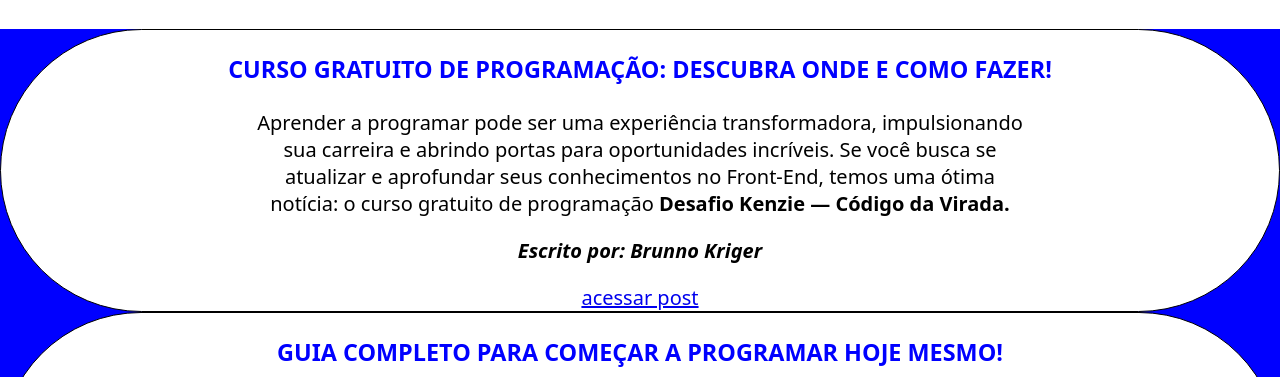
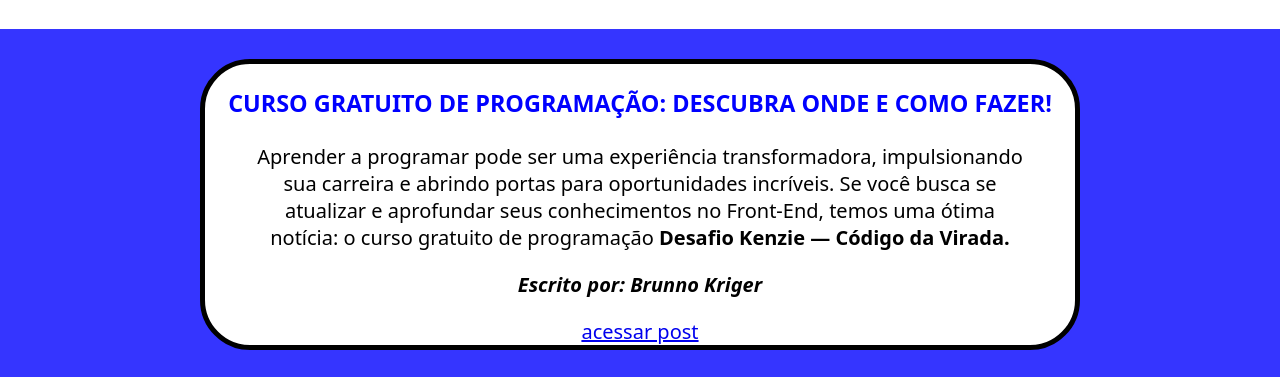
Before and after one commit to alessandrofernando/Blog-Kenzie, a plain HTML site: page index.html in a window 1280 px wide. Shown: the part 422-799 px from the top of the page. Drawn offline with Linux system fonts and the light colour scheme.

Commit message:
Algumas alterações

```diff
--- a/style.css
+++ b/style.css
@@ -18,23 +18,31 @@ header{
 
 body{
 
-    background-color:blue;
+    background-color:rgb(53, 53, 255);
     margin: 0px;
     padding: 0px;
     text-align: center;
     font-family:'Noto Sans' , sans-serif ;
-
+    border-radius: 200px;
 
 
 }
 
 section{
 
-    border: 1px solid black;
+
+    border: 5px solid black;
     background-color:white;
     font-size: 20px;
-    border-radius: 300px;
+    border-radius: 50px;
     text-align:center;
+    padding: 0ch;
+    margin: 0px;
+    margin-top: 30px;
+    margin-left: 200px;
+    margin-right: 200px;
+
+
 
 }
 
@@ -52,6 +60,7 @@ background-color: rgb(75, 104, 235);
 color: black;
 border: 1px solid black;
 border-radius: 300px;
+margin: 50px;
 
 
 }
```
Also changed, not shown: index.html (+1 -0 lines).
